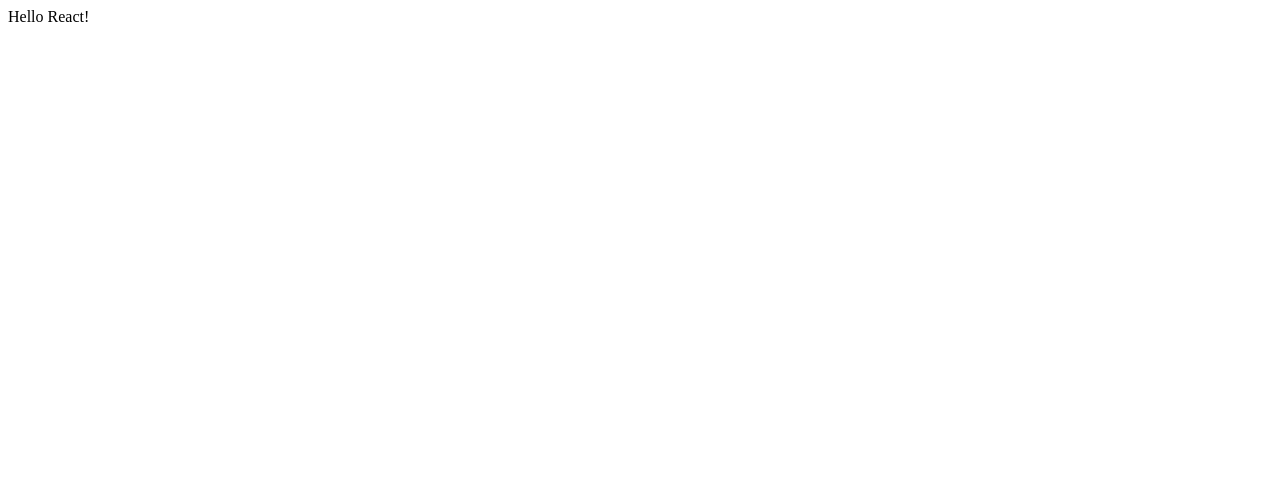
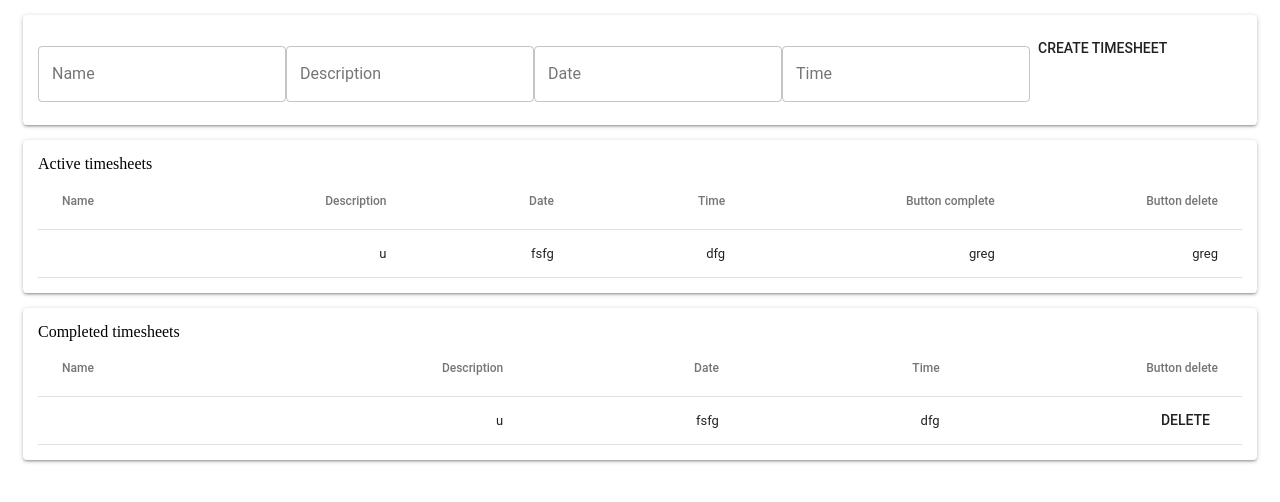
Before and after one commit to nes11/Timesheets, a React app: page / in a window 1280 px wide. Shown: the top 502 px of the page. Built offline with nearby package versions, Linux system fonts and the light colour scheme; the HTML template or start-up script is replaced by a standard one.

Commit message:
added material ui basic layout

```diff
--- a/package.json
+++ b/package.json
@@ -15,6 +15,7 @@
     "@babel/core": "^7.2.2",
     "@babel/preset-env": "^7.2.3",
     "@babel/preset-react": "^7.0.0",
+    "@material-ui/core": "^3.8.1",
     "babel-loader": "^8.0.5",
     "bcryptjs": "^2.4.3",
     "body-parser": "^1.18.3",
--- /dev/null
+++ b/ui/App.jsx
@@ -0,0 +1,8 @@
+import React from 'react';
+import Timesheets from './Timesheets.jsx'
+
+const App = () => (
+  <Timesheets />
+);
+
+export default App;
--- /dev/null
+++ b/ui/Timesheets.jsx
@@ -0,0 +1,105 @@
+import React from 'react';
+import Paper from '@material-ui/core/Paper';
+import Button from '@material-ui/core/Button';
+import TextField from '@material-ui/core/TextField';
+import Table from '@material-ui/core/Table';
+import TableBody from '@material-ui/core/TableBody';
+import TableCell from '@material-ui/core/TableCell';
+import TableHead from '@material-ui/core/TableHead';
+import TableRow from '@material-ui/core/TableRow';
+
+const styles = {
+  padding: '15px',
+  margin: '15px'
+};
+
+class Timesheets extends React.Component {
+  render() {
+    return (
+      <div>
+        <Paper style={styles}>
+          <TextField
+            id="name"
+            label="Name"
+            margin="normal"
+            variant="outlined"
+          />
+          <TextField
+            id="description"
+            label="Description"
+            margin="normal"
+            variant="outlined"
+          />
+          <TextField
+            id="date"
+            label="Date"
+            margin="normal"
+            variant="outlined"
+          />
+          <TextField
+            id="time"
+            label="Time"
+            margin="normal"
+            variant="outlined"
+          />
+          <Button>Create timesheet</Button>
+        </Paper>
+        <Paper style={styles}>
+          Active timesheets
+          <Table>
+            <TableHead>
+              <TableRow>
+                <TableCell>Name</TableCell>
+                <TableCell align="right">Description</TableCell>
+                <TableCell align="right">Date</TableCell>
+                <TableCell align="right">Time</TableCell>
+                <TableCell align="right">Button complete</TableCell>
+                <TableCell align="right">Button delete</TableCell>
+              </TableRow>
+            </TableHead>
+            <TableBody>
+              <TableRow>
+                <TableCell component="th" scope="row">
+                </TableCell>
+                <TableCell align="right">u</TableCell>
+                <TableCell align="right">fsfg</TableCell>
+                <TableCell align="right">dfg</TableCell>
+                <TableCell align="right">greg</TableCell>
+                <TableCell align="right">greg</TableCell>
+              </TableRow>
+            </TableBody>
+          </Table>
+        </Paper>
+        <Paper style={styles}>
+          Completed timesheets
+          <Table>
+            <TableHead>
+              <TableRow>
+                <TableCell>Name</TableCell>
+                <TableCell align="right">Description</TableCell>
+                <TableCell align="right">Date</TableCell>
+                <TableCell align="right">Time</TableCell>
+                <TableCell align="right">Button delete</TableCell>
+              </TableRow>
+            </TableHead>
+            <TableBody>
+              <TableRow>
+                <TableCell component="th" scope="row">
+                </TableCell>
+                <TableCell align="right">u</TableCell>
+                <TableCell align="right">fsfg</TableCell>
+                <TableCell align="right">dfg</TableCell>
+                <TableCell align="right">
+                  <Button>Delete</Button>
+                </TableCell>
+              </TableRow>
+            </TableBody>
+          </Table>
+        </Paper>
+      </div>
+    );
+  }
+}
+// value={this.state.name}
+// onChange={this.handleChange('name')}
+export default Timesheets;
--- a/ui/index.jsx
+++ b/ui/index.jsx
@@ -1,7 +1,8 @@
 import React from 'react';
 import ReactDom from 'react-dom';
+import App from './App.jsx';
 
 ReactDom.render(
-  <div>Hello React!</div>,
+  <App />,
   document.getElementById('root')
 );
```
Also changed, not shown: 1 other file (tests, documents, lock files or other folders).
